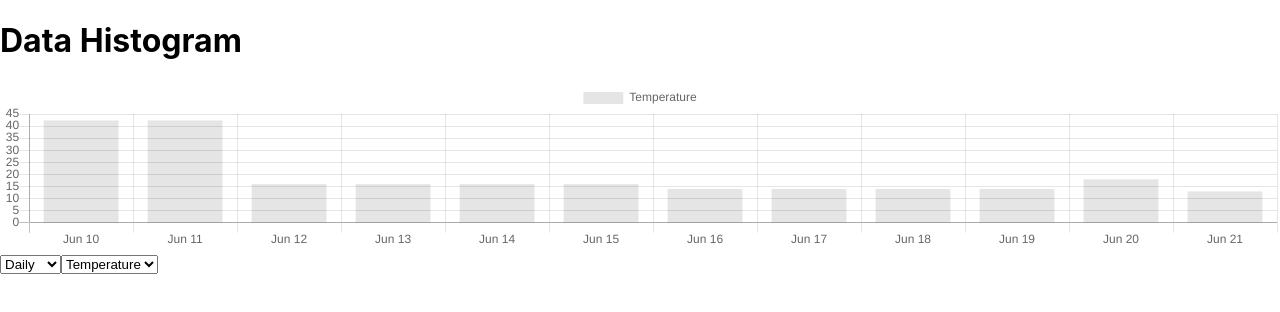
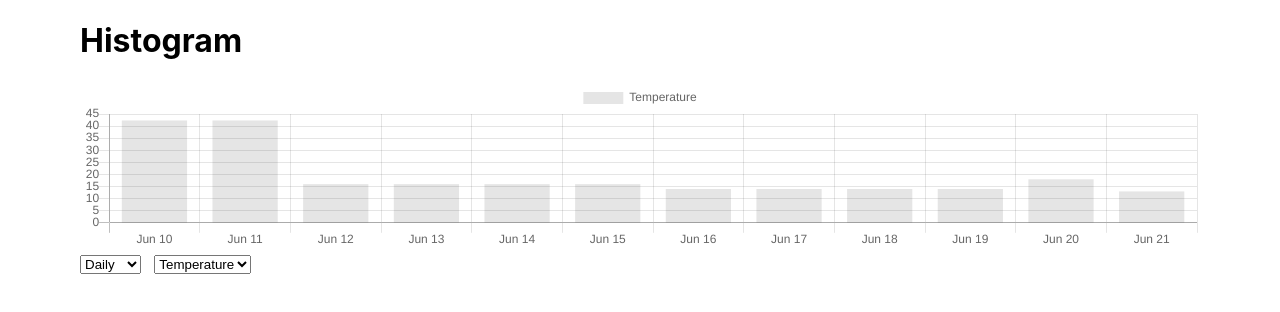
Before and after one commit to brandonday7/histogram, a React (Create React App) app: page / in a window 1280 px wide. Shown: the top 312 px of the page. Built offline with nearby package versions, Linux system fonts and the light colour scheme.

Commit message:
light styling

```diff
--- a/src/App.js
+++ b/src/App.js
@@ -1,9 +1,10 @@
 import React from 'react';
 import Histogram from "./Histogram"
+import "./index.css"
 
 const App = () => (
-  <div>
-    <h1>Data Histogram</h1>
+  <div className="container">
+    <h1>Histogram</h1>
     <Histogram />
   </div>
 )
--- a/src/Options.js
+++ b/src/Options.js
@@ -1,5 +1,6 @@
 import React from 'react';
 import { capitalize } from "./utils/utilities.js"
+import "./index.css"
 
 const Options = ({ changeScale, changeFeature, featureOptions }) => (
   <div>
@@ -8,7 +9,10 @@ const Options = ({ changeScale, changeFeature, featureOptions }) => (
 			<option value="hourly">Hourly</option>
 		</select>
 
-		<select onChange={evt => changeFeature(evt.target.value)}>
+		<select
+			className="left-margin"
+			onChange={evt => changeFeature(evt.target.value)}
+		>
 			{featureOptions.map((option, index) => (
 				<option
 					key={index}
--- a/src/index.css
+++ b/src/index.css
@@ -11,3 +11,11 @@ code {
   font-family: source-code-pro, Menlo, Monaco, Consolas, "Courier New",
     monospace;
 }
+
+.container {
+	margin: 0 5em 0 5em;
+}
+
+.left-margin {
+	margin-left: 1em;
+}
```
Also changed, not shown: src/Histogram.js (+9 -7 lines).
